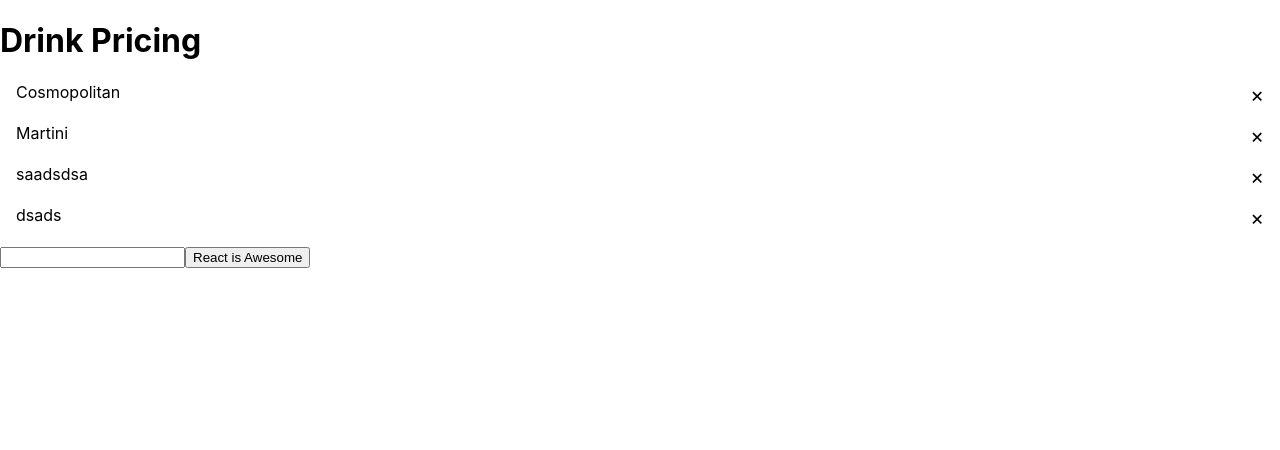
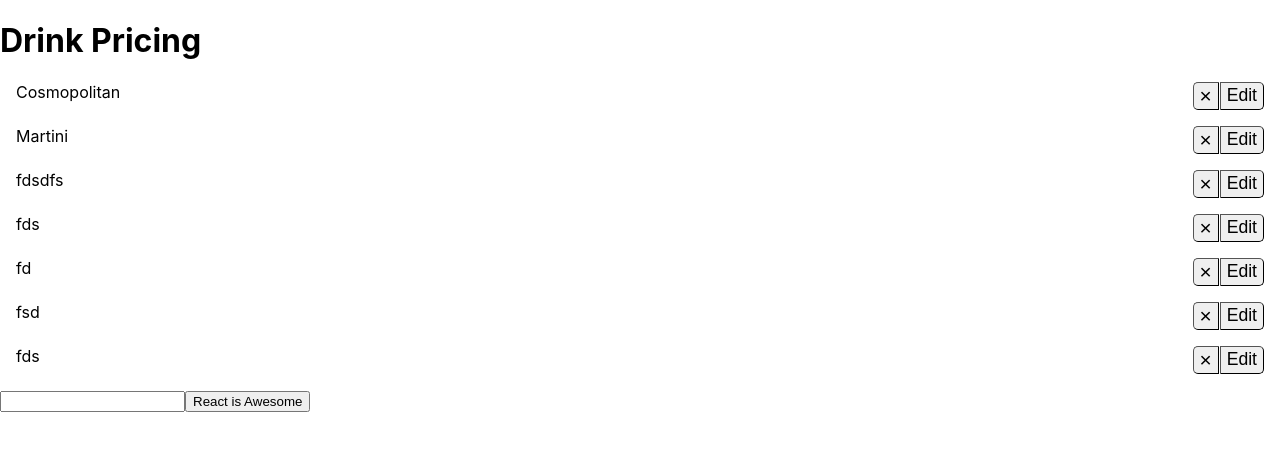
Before and after one commit to totalca/drink-pricing, a React (Create React App) app: page / in a window 1280 px wide. Shown: the top 450 px of the page. Built offline with nearby package versions, Linux system fonts and the light colour scheme; data requests are answered from the project's data file.

Commit message:
Created the edit button

```diff
--- a/src/component/drinks/drinks.css
+++ b/src/component/drinks/drinks.css
@@ -4,7 +4,23 @@
     padding: 0 1rem;
 }
 
+.drink__item>:nth-child(1) {
+    flex-grow: 1;
+}
+
 .drink__item>:nth-child(2) {
     cursor: pointer;
+    margin-right: -1px;
     font-size: 1.3rem;
+    border-width: 1px;
+    border-top-left-radius: 5px;
+    border-bottom-left-radius: 5px;
 }
+
+.drink__item>:nth-child(3) {
+    font-size: 1.1rem;
+    border-width: 1px;
+    margin-left: 2px;
+    border-top-right-radius: 5px;
+    border-bottom-right-radius: 5px;
+}
--- a/src/component/drinks/drinks.jsx
+++ b/src/component/drinks/drinks.jsx
@@ -39,10 +39,11 @@ class Drinks extends Component{
             .map((drinks, key) =>
                 <p key={key} className='drink__item'>
                     <span>{drinks.name}</span>
-                    <span
+                    <button
                         onClick={() => this.deleteDrinks(drinks.id)}>
                         &times;
-                    </span>
+                    </button>
+                  <button>Edit</button>
                 </p>
             )
     }
--- a/src/data/data.json
+++ b/src/data/data.json
@@ -9,12 +9,24 @@
       "name": "Martini"
     },
     {
-      "name": "saadsdsa",
+      "name": "fdsdfs",
       "id": 3
     },
     {
-      "name": "dsads",
-      "id": 4
+      "name": "fds",
+      "id": 5
+    },
+    {
+      "name": "fd",
+      "id": 6
+    },
+    {
+      "name": "fsd",
+      "id": 7
+    },
+    {
+      "name": "fds",
+      "id": 8
     }
   ]
 }
```
